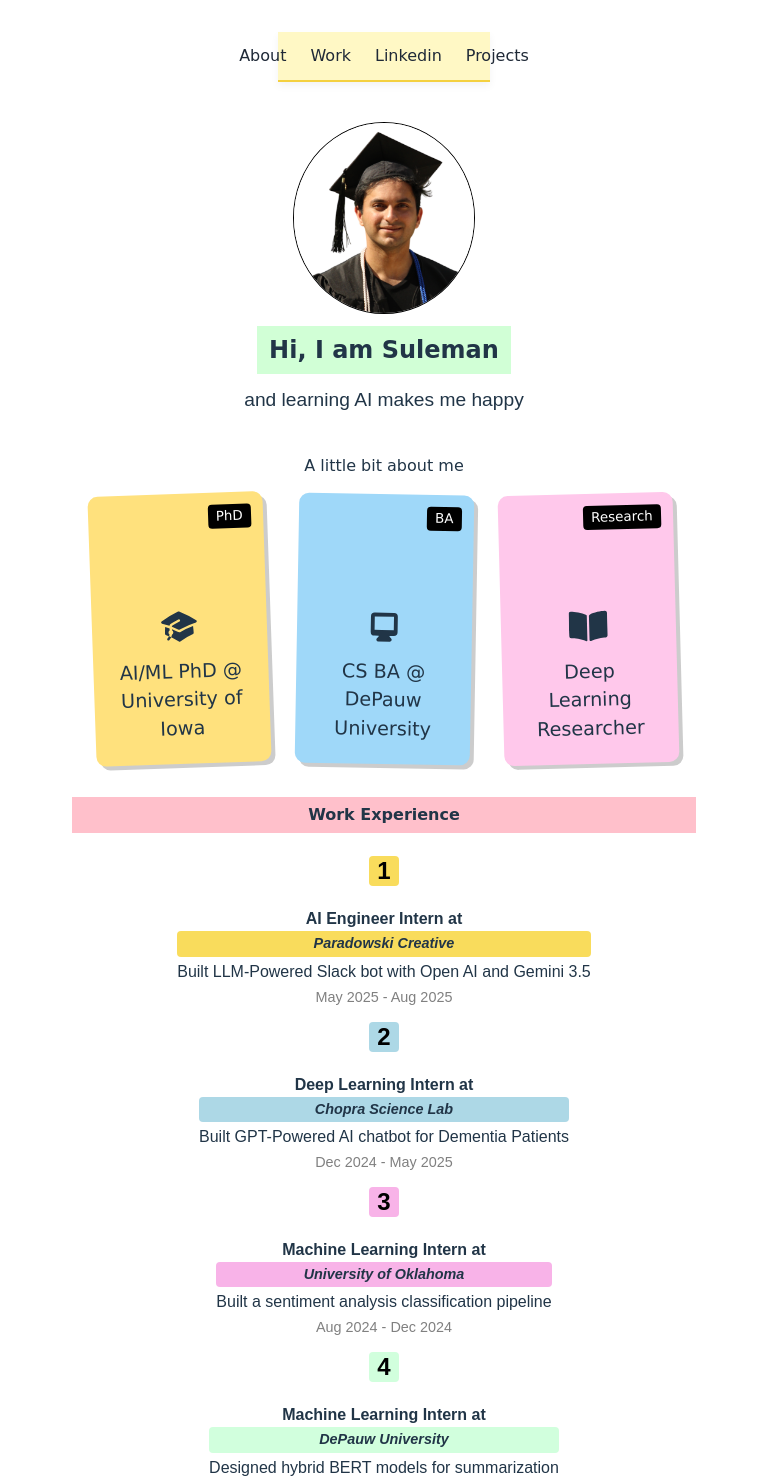
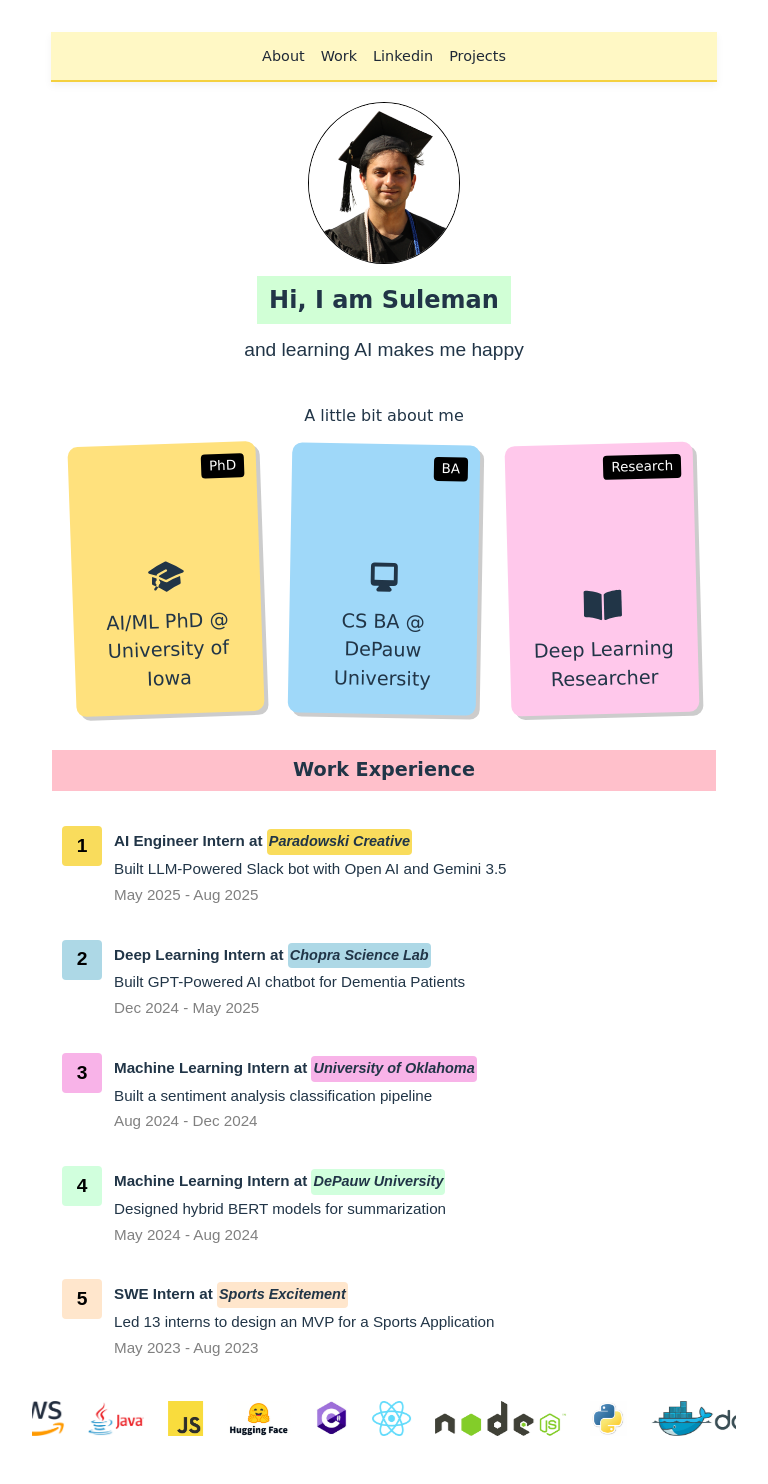
Before and after one commit to sbbaloch2024/Code, a React (Vite) app: page / in a window 768 px wide. Shown: the top 1484 px of the page. Built offline with nearby package versions, Linux system fonts and the light colour scheme.

Commit message:
Ipad-css-fix

```diff
--- a/src/components/Hero.css
+++ b/src/components/Hero.css
@@ -309,3 +309,59 @@
   background-color: #ffe6cc;
 }
 }
+
+
+/* ====== iPad & Tablet Fix (medium screens) ====== */
+@media screen and (min-width: 768px) and (max-width: 1024px) {
+  .hero-container {
+    flex-direction: column;
+    padding: 20px;
+  }
+
+  .left-pane,
+  .right-pane {
+    width: 100%;
+    padding: 0;
+  }
+
+  .experience-box {
+    flex-direction: row;
+    align-items: flex-start;
+    text-align: left;
+    padding: 10px;
+  }
+
+  .job-details p {
+    font-size: 0.95em;
+  }
+
+  .intro-column {
+    align-items: center;
+    text-align: center;
+  }
+
+  .section-title {
+    text-align: center;
+    font-size: 1.2em;
+  }
+
+  .highlight1,
+  .highlight2,
+  .highlight3,
+  .highlight4,
+  .highlight5 {
+    font-size: 0.95em;
+    display: inline-block;
+  }
+
+  .profile-pic {
+    width: 150px;
+    height: 160px;
+  }
+
+  .number-box {
+    width: 40px;
+    height: 40px;
+    font-size: 1.2em;
+  }
+}
--- a/src/components/Navbar.css
+++ b/src/components/Navbar.css
@@ -62,3 +62,19 @@
   font-size: 0.8em;
   }
 }
+
+/* ====== TABLET RESPONSIVE (iPad Fix) ====== */
+@media (min-width: 601px) and (max-width: 1024px) {
+  .top-navbar {
+    width: 90%;
+    padding: 12px 16px;
+  }
+
+  .nav-links {
+    gap: 16px;
+  }
+
+  .nav-links li a {
+    font-size: 0.9em;
+  }
+}
```
